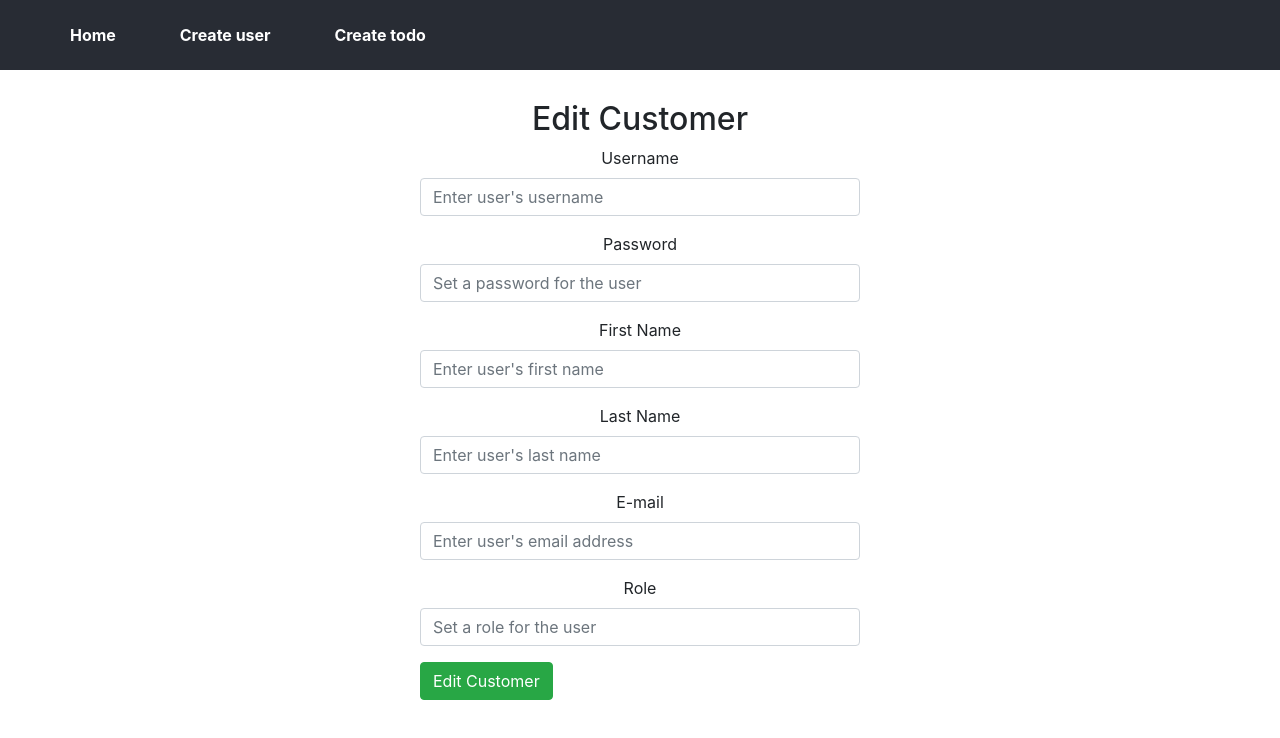
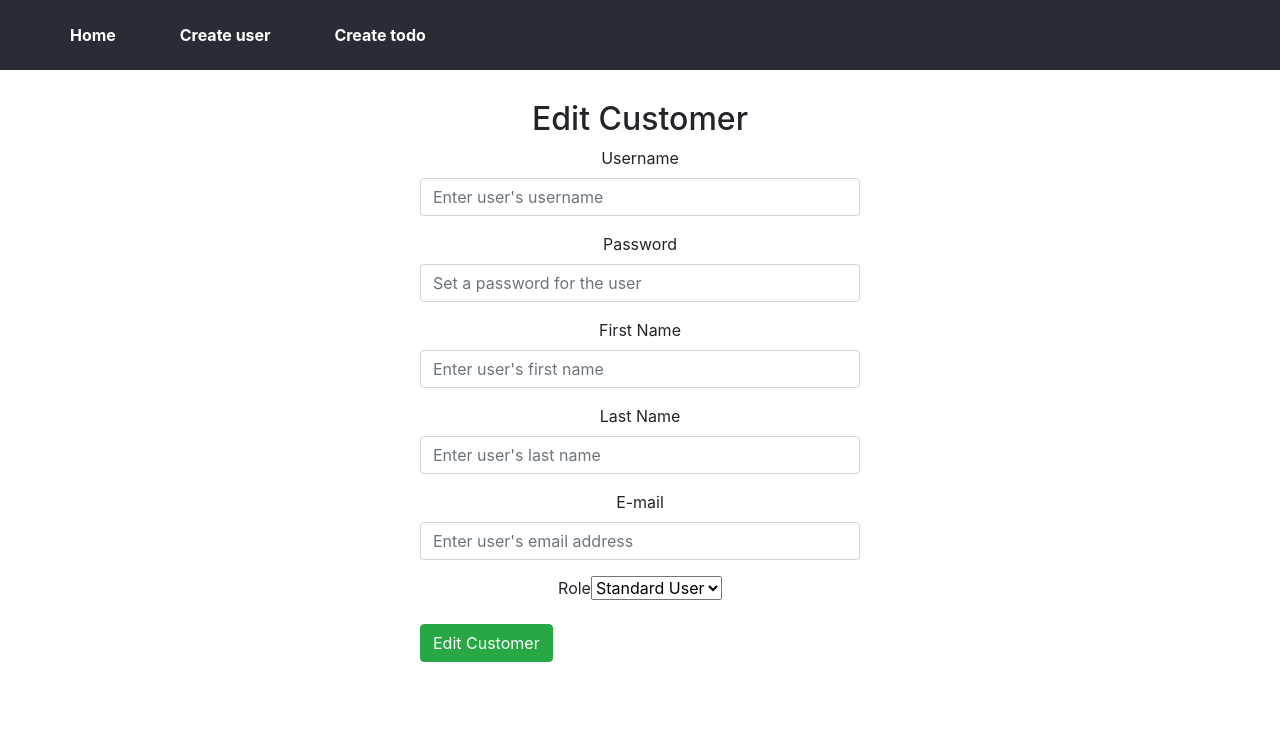
Before and after one commit to 1dagranholm/u11-fullstack-js, a React (Create React App) app in the folder app/: page /edit-user/1 in a window 1280 px wide. Shown: the top 738 px of the page. Built offline with nearby package versions, Linux system fonts and the light colour scheme; no server answers.

Commit message:
Implement select for roles (edit user)

```diff
--- a/app/src/components/user/Edit.tsx
+++ b/app/src/components/user/EditUser.tsx
@@ -9,8 +9,10 @@ export interface IFormState {
     id: string;
     user: any;
     values: IValues[];
+    options: IValues[];
     submitSuccess: boolean;
     loading: boolean;
+    role: string;
 }
 
 class EditCustomer extends React.Component<RouteComponentProps<any>, IFormState> {
@@ -20,14 +22,17 @@ class EditCustomer extends React.Component<RouteComponentProps<any>, IFormState>
             id: this.props.match.params.id,
             user: {},
             values: [],
+            options: [],
             loading: false,
             submitSuccess: false,
+            role: "",
         };
     }
 
     public componentDidMount(): void {
         axios.get(`http://localhost:8080/api/users/${this.state.id}`).then((response) => {
             this.setState({ user: response.data.data });
+            this.setState({ role: this.state.user.role });
         });
     }
 
@@ -45,9 +50,15 @@ class EditCustomer extends React.Component<RouteComponentProps<any>, IFormState>
     private setValues = (values: IValues) => {
         this.setState({ values: { ...this.state.values, ...values } });
     };
+
     private handleInputChanges = (e: React.FormEvent<HTMLInputElement>) => {
-        e.preventDefault();
+        // e.preventDefault();
         this.setValues({ [e.currentTarget.id]: e.currentTarget.value });
+    };
+
+    private handleOptionChange = (e: React.FormEvent<HTMLSelectElement>) => {
+        this.setValues({ [e.currentTarget.id]: e.currentTarget.value });
+        this.setState({ role: e.currentTarget.value });
     };
 
     public render() {
@@ -126,16 +137,16 @@ class EditCustomer extends React.Component<RouteComponentProps<any>, IFormState>
                                         />
                                     </div>
                                     <div className="form-group col-md-12">
-                                        <label htmlFor="role"> Role </label>
-                                        <input
-                                            type="text"
+                                        <label htmlFor="role">Role</label>
+                                        <select
+                                            name="role"
                                             id="role"
-                                            defaultValue={this.state.user.role}
-                                            onChange={(e) => this.handleInputChanges(e)}
-                                            name="role"
-                                            className="form-control"
-                                            placeholder="Set a role for the user"
-                                        />
+                                            value={this.state.role}
+                                            onChange={(e) => this.handleOptionChange(e)}
+                                        >
+                                            <option value="user">Standard User</option>
+                                            <option value="admin">Admin</option>
+                                        </select>
                                     </div>
                                     <div className="form-group col-md-4 pull-right">
                                         <button className="btn btn-success" type="submit">
```
Also changed, not shown: app/src/App.tsx (+4 -4 lines), app/src/components/todo/CreateTodo.tsx (renamed from app/src/components/todo/Create.tsx), app/src/components/todo/EditTodo.tsx (renamed from app/src/components/todo/Edit.tsx), app/src/components/user/CreateUser.tsx (renamed from app/src/components/user/Create.tsx).
